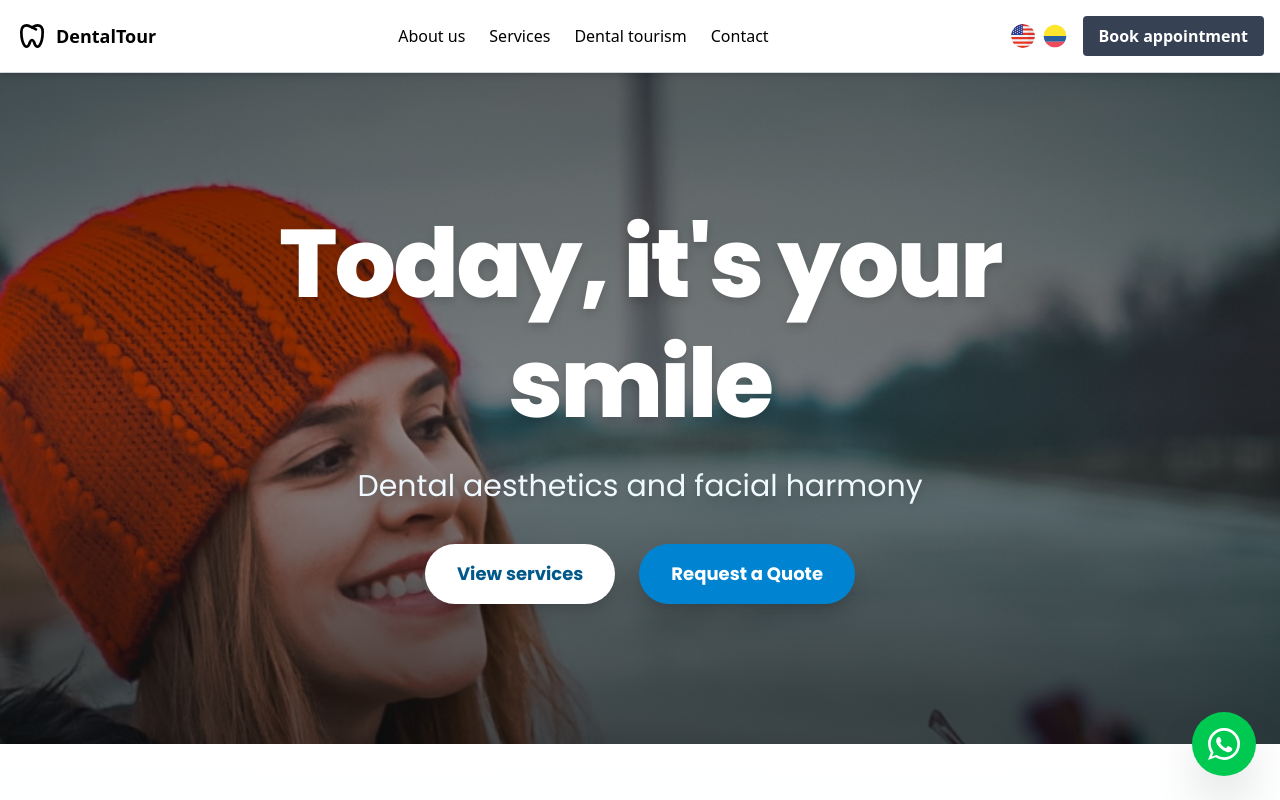
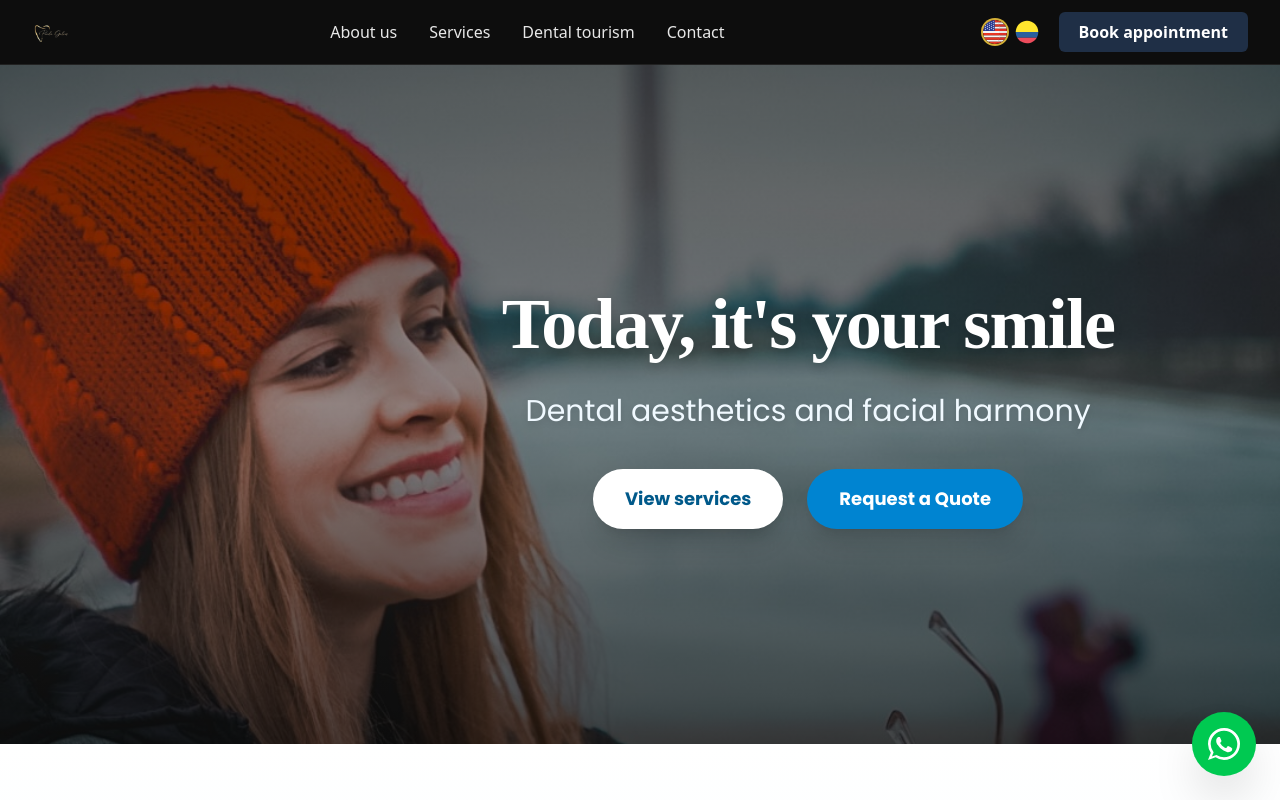
Before and after one commit to JuanGal99/odontologia, a React (Vite) app: page / in a window 1280 px wide. Shown: the top 800 px of the page. Built offline with nearby package versions, Linux system fonts and the light colour scheme.

Commit message:
Your current version of Antigravity is out of date. Please visit https://antigravity.google/download to download and install the latest version.

```diff
--- a/src/components/Hero.tsx
+++ b/src/components/Hero.tsx
@@ -6,40 +6,65 @@ const Hero = () => {
   return (
     <section
       id="hero"
-      className="relative min-h-[85vh] flex items-center justify-center scroll-mt-20 overflow-hidden"
+      className="relative min-h-[50vh] sm:min-h-[75vh] md:min-h-[85vh] flex items-center justify-center md:justify-end scroll-mt-20 overflow-hidden"
       aria-labelledby="hero-heading"
       role="region"
+    >
+      {/* Fondo MOBILE (320–375 optimizado) */}
+      <div
+        className="absolute inset-0 md:hidden"
         style={{
           backgroundImage: "url('/images/img_principal.jpeg')",
           backgroundSize: "cover",
-        backgroundPosition: "center 47%",
           backgroundRepeat: "no-repeat",
+          backgroundPosition: "75% 50%",
         }}
-    >
-      {/* Capa oscura con degradado para un look más premium */}
+      />
+
+      {/* Fondo DESKTOP / TABLET */}
+      <div
+        className="absolute inset-0 hidden md:block"
+        style={{
+          backgroundImage: "url('/images/img_principal.jpeg')",
+          backgroundSize: "cover",
+          backgroundRepeat: "no-repeat",
+          backgroundPosition: "center 55%",
+        }}
+      />
+
+      {/* Overlay */}
       <div className="absolute inset-0 bg-gradient-to-b from-black/60 via-black/40 to-black/70" />
 
       {/* Contenido */}
-      <div className="relative z-10 px-6 py-20 max-w-5xl mx-auto text-center text-white">
+      <div className="relative z-10 px-4 sm:px-6 py-10 sm:py-20 w-full max-w-7xl">
+        <div className="max-w-3xl mx-auto md:ml-auto md:mr-20 lg:mr-24 text-white">
+
+          {/*
+            md:translate-x-14 = tablet más a la derecha
+            lg:translate-x-16 = laptop 1024 más a la derecha
+            xl:translate-x-8  = desktop grande un poco menos agresivo
+          */}
+          <div className="flex flex-col items-center md:translate-x-14 lg:translate-x-16 xl:translate-x-8">
+
             <h1
               id="hero-heading"
-          className="text-5xl md:text-7xl lg:text-8xl font-extrabold leading-tight tracking-tight drop-shadow-lg"
-          style={{ fontFamily: "'Poppins', sans-serif" }}
+              className="text-3xl sm:text-5xl md:text-6xl lg:text-7xl font-extrabold leading-tight tracking-tight drop-shadow-lg text-center md:text-right cursor-default select-none"
+              style={{ fontFamily: "'Playfair Display', serif" }}
             >
               {t("title")}
             </h1>
 
             <p
-          className="mt-6 text-xl md:text-3xl font-light max-w-3xl mx-auto drop-shadow-md text-sky-50"
+              className="mt-4 sm:mt-6 text-sm sm:text-2xl md:text-2xl lg:text-3xl font-light max-w-xs sm:max-w-2xl text-center drop-shadow-md text-sky-50 cursor-default select-none"
               style={{ fontFamily: "'Poppins', sans-serif" }}
             >
               {t("subtitle")}
             </p>
 
-        <div className="mt-10 flex flex-col sm:flex-row gap-6 justify-center">
+            <div className="mt-6 sm:mt-10 flex flex-col sm:flex-row gap-3 sm:gap-6 justify-center items-center">
               <a
                 href="#services"
-            className="inline-flex items-center justify-center bg-white text-sky-800 px-8 py-4 rounded-full font-bold shadow-xl hover:shadow-2xl hover:bg-sky-50 hover:-translate-y-1 focus:outline-none focus:ring-4 focus:ring-white/50 transition-all duration-300 text-lg"
+                className="inline-flex items-center justify-center bg-white text-sky-800 px-5 sm:px-8 py-2.5 sm:py-4 rounded-full font-bold shadow-xl hover:shadow-2xl hover:bg-sky-50 hover:-translate-y-1 focus:outline-none focus:ring-4 focus:ring-white/50 transition-all duration-300 text-sm sm:text-lg"
                 style={{ fontFamily: "'Poppins', sans-serif" }}
               >
                 {t("services")}
@@ -47,11 +72,14 @@ const Hero = () => {
 
               <a
                 href="#contact"
-            className="inline-flex items-center justify-center bg-sky-600 text-white px-8 py-4 rounded-full font-bold shadow-xl hover:shadow-2xl hover:bg-sky-500 hover:-translate-y-1 focus:outline-none focus:ring-4 focus:ring-sky-400/50 transition-all duration-300 text-lg"
+                className="inline-flex items-center justify-center bg-sky-600 text-white px-5 sm:px-8 py-2.5 sm:py-4 rounded-full font-bold shadow-xl hover:shadow-2xl hover:bg-sky-500 hover:-translate-y-1 focus:outline-none focus:ring-4 focus:ring-sky-400/50 transition-all duration-300 text-sm sm:text-lg"
                 style={{ fontFamily: "'Poppins', sans-serif" }}
               >
                 {t("pacientI")}
               </a>
+            </div>
+
+          </div>
         </div>
       </div>
     </section>
--- a/src/components/Navbar.tsx
+++ b/src/components/Navbar.tsx
@@ -20,39 +20,38 @@ const Navbar = () => {
 
   return (
     <nav
-      className="fixed top-0 w-full bg-white shadow-md border-b border-gray-300 text-white z-50"
+      className="fixed top-0 w-full bg-black/95 backdrop-blur-md border-b border-white/10 z-50"
       role="navigation"
       aria-label="Main navigation"
     >
-      {/* Skip link para accesibilidad */}
+      {/* Skip link */}
       <a
         href="#main-content"
-        className="sr-only focus:not-sr-only absolute top-0 left-0 bg-white text-sky-500 px-4 py-2 z-50"
+        className="sr-only focus:not-sr-only absolute top-0 left-0 bg-white text-black px-4 py-2 z-50"
       >
         Skip to main content
       </a>
 
-      {/* Navbar principal */}
-      <div className="flex items-center justify-between p-4">
-        {/* Logo (izquierda) */}
-        <a href="#hero" className="flex items-center gap-2">
+      {/* Navbar */}
+      <div className="flex items-center justify-between px-4 sm:px-6 lg:px-8 py-2">
+
+        {/* LOGO */}
+        <a href="#hero" className="flex items-center shrink-0">
           <img
-            src="/tooth.svg"
+            src="/logo.png"
             alt="Dental Tourism Colombia"
-            className="h-8 w-8"
+            className="h-10 sm:h-11 lg:h-12 w-auto object-contain select-none"
           />
-          <span className="font-bold text-black text-lg">DentalTour</span>
         </a>
 
-        {/* Contenedor central para enlaces (solo desktop) */}
+        {/* LINKS DESKTOP */}
         <div className="hidden lg:flex flex-1 justify-center">
-          <ul className="flex gap-6">
+          <ul className="flex items-center gap-8">
             {menuItems.map((item) => (
               <li key={item.key}>
                 <a
                   href={`#${item.key}`}
-                  aria-current={item.key === "home" ? "page" : undefined}
-                  className=" text-black relative pb-1 border-b-2 border-transparent hover:border-white focus:outline-none focus:border-white transition-all duration-300 ease-in-out"
+                  className="text-white/90 relative pb-1 border-b-2 border-transparent hover:text-white hover:border-[#d4af37] transition-all duration-300"
                 >
                   {item.label}
                 </a>
@@ -61,124 +60,75 @@ const Navbar = () => {
           </ul>
         </div>
 
-        {/* Contenedor derecho para idioma y CTA (solo desktop) */}
-        <div className="hidden lg:flex items-center gap-4">
-          {/* Selector de idioma */}
-          <div className="flex gap-2">
-            <button
-              onClick={() => changeLanguage("en")}
-              aria-label="Change language to English"
-              aria-pressed={currentLang === "en"}
-            >
+        {/* DERECHA DESKTOP */}
+        <div className="hidden lg:flex items-center gap-5">
+          {/* Idiomas */}
+          <div className="flex items-center gap-2">
+            <button onClick={() => changeLanguage("en")} type="button">
               <img
                 src="/flags/us.svg"
-                alt="English"
-                className={`w-6 h-6 hover:opacity-80 ${currentLang === "en" ? "ring-2 ring-white rounded-full" : ""
+                className={`w-6 h-6 ${currentLang === "en"
+                    ? "ring-2 ring-[#d4af37] rounded-full"
+                    : ""
                   }`}
               />
             </button>
-            <button
-              onClick={() => changeLanguage("es")}
-              aria-label="Cambiar idioma a Español"
-              aria-pressed={currentLang === "es"}
-            >
+
+            <button onClick={() => changeLanguage("es")} type="button">
               <img
                 src="/flags/co.svg"
-                alt="Español"
-                className={`w-6 h-6 hover:opacity-80 ${currentLang === "es" ? "ring-2 ring-white rounded-full" : ""
+                className={`w-6 h-6 ${currentLang === "es"
+                    ? "ring-2 ring-[#d4af37] rounded-full"
+                    : ""
                   }`}
               />
             </button>
           </div>
 
-          {/* Botón CTA */}
+          {/* CTA */}
           <a
             href="#contact"
-            className="bg-gray-700 text-white px-4 py-2 font-semibold rounded hover:bg-slate-100 cursor-pointer focus:outline-none focus:ring-2 focus:ring-sky-300 inline-block"
+            className="bg-[#1f2f46] text-white px-5 py-2 font-semibold rounded-md hover:bg-[#2b3f5d] transition-all duration-300"
           >
             {t("cta")}
           </a>
         </div>
 
-        {/* Selector de idioma - móvil */}
-        <div className="flex gap-4 lg:hidden">
-          <button
-            onClick={() => changeLanguage("en")}
-            aria-label="Change language to English"
-          >
-            <img
-              src="/flags/us.svg"
-              alt="English"
-              className="w-6 h-6 hover:opacity-80"
-            />
+        {/* MOBILE */}
+        <div className="flex items-center gap-3 lg:hidden">
+          <button onClick={() => changeLanguage("en")} type="button">
+            <img src="/flags/us.svg" className="w-6 h-6" />
           </button>
-          <button
-            onClick={() => changeLanguage("es")}
-            aria-label="Cambiar idioma a Español"
-          >
-            <img
-              src="/flags/co.svg"
-              alt="Español"
-              className="w-6 h-6 hover:opacity-80"
-            />
+
+          <button onClick={() => changeLanguage("es")} type="button">
+            <img src="/flags/co.svg" className="w-6 h-6" />
           </button>
-        </div>
 
-        {/* Botón menú hamburguesa - móvil */}
           <button
             onClick={() => setMenuOpen(!menuOpen)}
-          className="lg:hidden p-2 focus:outline-none rounded"
-          aria-label={menuOpen ? t("closeMenu") : t("openMenu")}
-          aria-expanded={menuOpen ? "true" : "false"}
-          aria-controls="mobile-menu"
+            className="p-2 text-white"
             type="button"
           >
-          <svg
-            className="w-6 h-6"
-            fill="none"
-            stroke="currentColor"
-            viewBox="0 0 24 24"
-            xmlns="http://www.w3.org/2000/svg"
-            role="img"
-            aria-hidden="true"
-          >
+            <svg className="w-6 h-6" fill="none" stroke="currentColor">
               {menuOpen ? (
-              <path
-                strokeLinecap="round"
-                strokeLinejoin="round"
-                strokeWidth={2}
-                d="M6 18L18 6M6 6l12 12"
-              />
+                <path d="M6 18L18 6M6 6l12 12" strokeWidth={2} />
               ) : (
-              <path
-                strokeLinecap="round"
-                strokeLinejoin="round"
-                strokeWidth={2}
-                d="M4 6h16M4 12h16M4 18h16"
-              />
+                <path d="M4 6h16M4 12h16M4 18h16" strokeWidth={2} />
               )}
             </svg>
           </button>
         </div>
+      </div>
 
-      {/* Menú desplegable - móvil */}
+      {/* MOBILE MENU */}
       {menuOpen && (
-        <div
-          id="mobile-menu"
-          className="lg:hidden px-4 pb-4"
-          role="menu"
-          aria-label="Mobile menu"
-        >
-          {/* Navegación móvil */}
+        <div className="lg:hidden px-4 pb-4 pt-2 bg-black border-t border-white/10">
           <ul className="grid grid-cols-2 gap-3">
             {menuItems.map((item) => (
               <li key={item.key}>
                 <a
                   href={`#${item.key}`}
-                  role="menuitem"
-                  tabIndex={0}
-                  aria-current={item.key === "home" ? "page" : undefined}
-                  className="block rounded"
+                  className="block px-3 py-2 text-white/90 hover:bg-white/5"
                 >
                   {item.label}
                 </a>
@@ -186,10 +136,9 @@ const Navbar = () => {
             ))}
           </ul>
 
-          {/* Botón CTA móvil */}
           <a
             href="#contact"
-            className="block w-full mt-4 bg-white text-sky-500 px-4 py-2 rounded text-center"
+            className="block w-full mt-4 bg-[#1f2f46] text-white px-4 py-3 rounded-md text-center font-semibold"
           >
             {t("cta")}
           </a>
--- a/src/locales/en/about.ts
+++ b/src/locales/en/about.ts
@@ -1,10 +1,10 @@
 const about = {
   title: "About Our Clinic",
   description:
-    "We were founded with the vision of providing better dental care, focused on quality, trust, and your well-being. We are dedicated to offering you a comfortable and safe experience, where you feel well cared for from the very first moment.",
-  point1: "Committed professionals",
+    "We were founded with the vision of providing excellent dental care, focused on quality, trust, and your well-being. We are dedicated to offering you a comfortable and safe experience, backed by professional service from the first contact.",
+  point1: "Highly committed professionals",
   point2: "Aesthetic and functional treatments",
-  point3: "Located in one of Colombia’s top tourist destinations",
+  point3: "Located in one of Colombia’s most outstanding tourist destinations",
   imageAlt: "Our dental team smiling at the clinic",
 };
 
--- a/src/locales/en/tourismDental.ts
+++ b/src/locales/en/tourismDental.ts
@@ -17,14 +17,14 @@ const tourismDental = {
     "Initial consultation and remote diagnosis",
     "Personalized travel and treatment planning",
     "Reception and accompaniment in Colombia",
-    "Dental treatment at a clinic",
+    "Dental treatment",
     "Touristic recommendations and activities",
     "Post-treatment follow-up remotely",
   ],
 
   partnersTitle: "Travel Agency Partnerships",
 
-  testimonialsTitle: "Success Stories from International Patients",
+  testimonialsTitle: "Success Stories from Patients",
 };
 
 export default tourismDental;
--- a/src/locales/es/about.ts
+++ b/src/locales/es/about.ts
@@ -1,10 +1,10 @@
 const about = {
   title: "Sobre Nuestra Clínica",
   description:
-    "Nacimos con la visión de ofrecer una mejor atención odontológica, enfocada en la calidad, la confianza y tu bienestar. Nos dedicamos a brindarte una experiencia cómoda y segura, donde te sientas bien atendido desde el primer momento.",
-  point1: "Profesionales comprometidos",
+    "Nacimos con la visión de ofrecer una atención odontológica de excelencia, enfocada en la calidad, la confianza y el bienestar del paciente. Nos dedicamos a brindar una experiencia cómoda y segura, respaldada por un servicio profesional desde el primer contacto. ",
+  point1: "Profesionales altamente comprometidos",
   point2: "Tratamientos estéticos y funcionales",
-  point3: "Ubicados en uno de los destinos turísticos más hermosos de Colombia",
+  point3: "Ubicados en uno de los destinos turísticos más destacados de Colombia",
   imageAlt: "Nuestro equipo dental sonriendo en la clínica",
 };
 
--- a/src/locales/es/tourismDental.ts
+++ b/src/locales/es/tourismDental.ts
@@ -17,14 +17,14 @@ const tourismDental = {
     "Consulta inicial y diagnóstico remoto",
     "Planificación personalizada del viaje y tratamiento",
     "Recepción y acompañamiento en Colombia",
-    "Tratamiento dental en clínica",
+    "Tratamiento dental",
     "Recomendaciones y actividades turísticas",
     "Seguimiento post-tratamiento a distancia",
   ],
 
   partnersTitle: "Alianzas con agencias de viaje",
 
-  testimonialsTitle: "Casos de éxito de pacientes internacionales",
+  testimonialsTitle: "Casos de éxito de pacientes",
 };
 
 export default tourismDental;
```
Also changed, not shown: public/logo.png (added), public/tooth.svg (deleted). Lines whose indentation alone changed are shown as unchanged.
